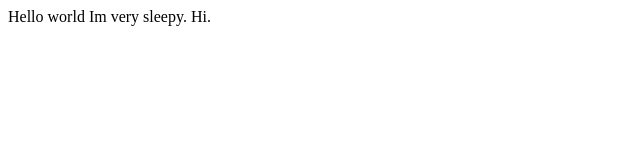
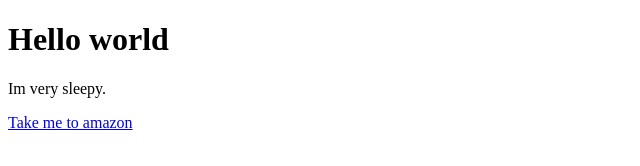
Before and after one commit to KaylaPilieci/QualifiedAdoredFunctions, a plain HTML site: page index.html in a window 1280 px wide. Shown: the whole page, without its empty margins (0-640 px from the left). Drawn offline with Linux system fonts and the light colour scheme.

Commit message:
Hello World (Added Link + H1+ P)

```diff
--- a/index.html
+++ b/index.html
@@ -9,10 +9,14 @@
 </head>
 
 <body>
-  Hello world
-  Im very sleepy.
-  Hi.
+  <!-- Create an H1 Tag -->
+  <h1> Hello world </h1>
+
+  <!-- Create a paragraph tag -->
+  <p> Im very sleepy. </p>
+
+  <!-- Create an link tag -->
+  <a href="https://www.amazon.com""> Take me to amazon </a>
+
   <script src="script.js"></script>
 </body>
-
-</html>
```
